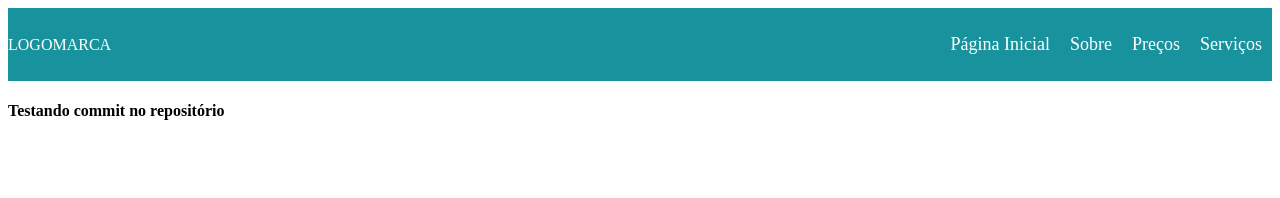
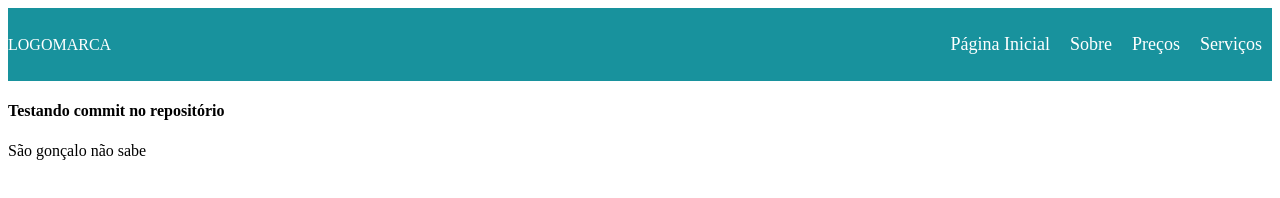
Before and after one commit to fioreze/novotec, a plain HTML site: page index.html in a window 1280 px wide. Drawn offline with Linux system fonts and the light colour scheme.

Commit message:
mensagem do meu commit

```diff
--- a/index.html
+++ b/index.html
@@ -25,6 +25,9 @@
     </nav>
     <div>
         <h4>Testando commit no repositório</h4>
+        <p>
+            São gonçalo não sabe
+        </p>
     </div>
 
 </body>
```
